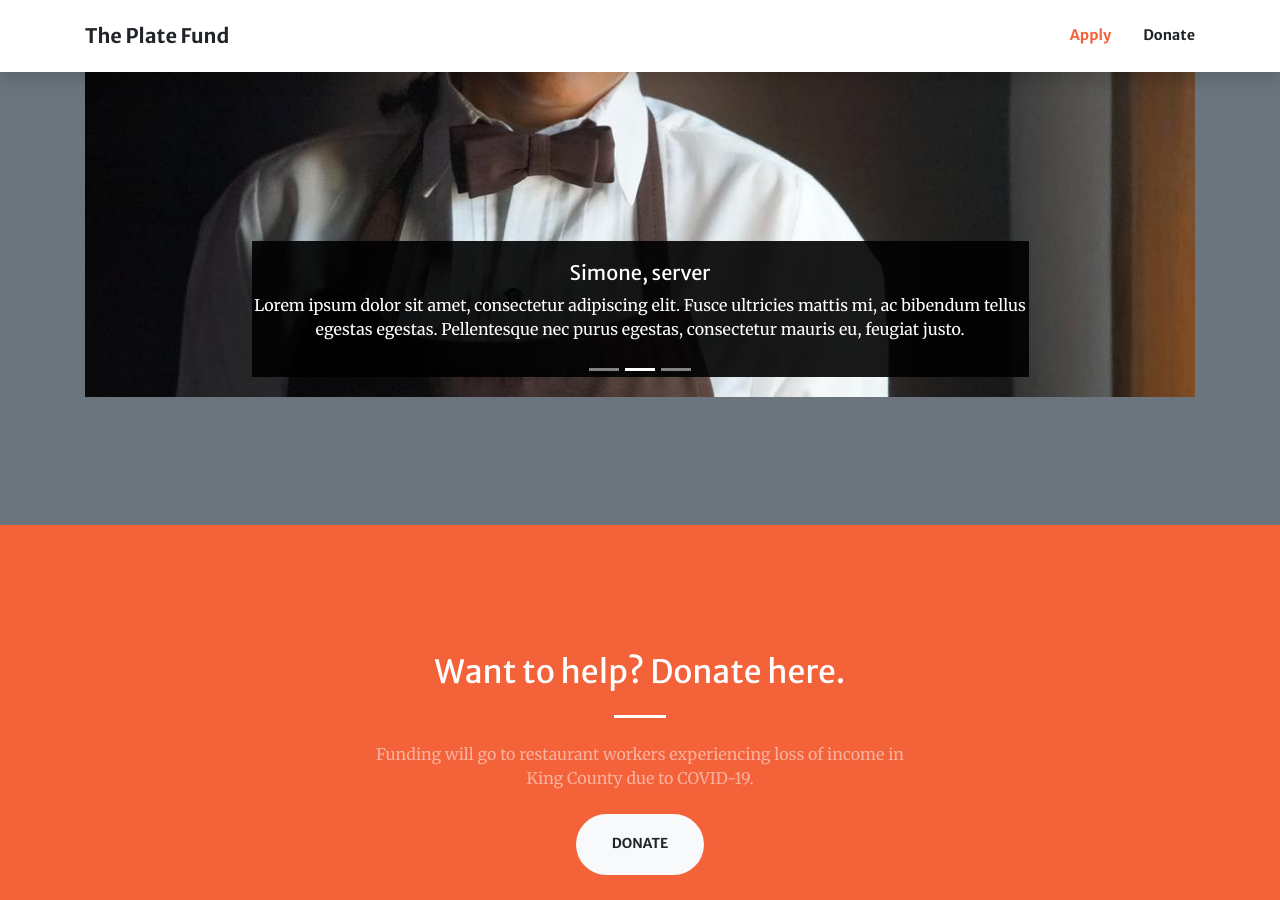
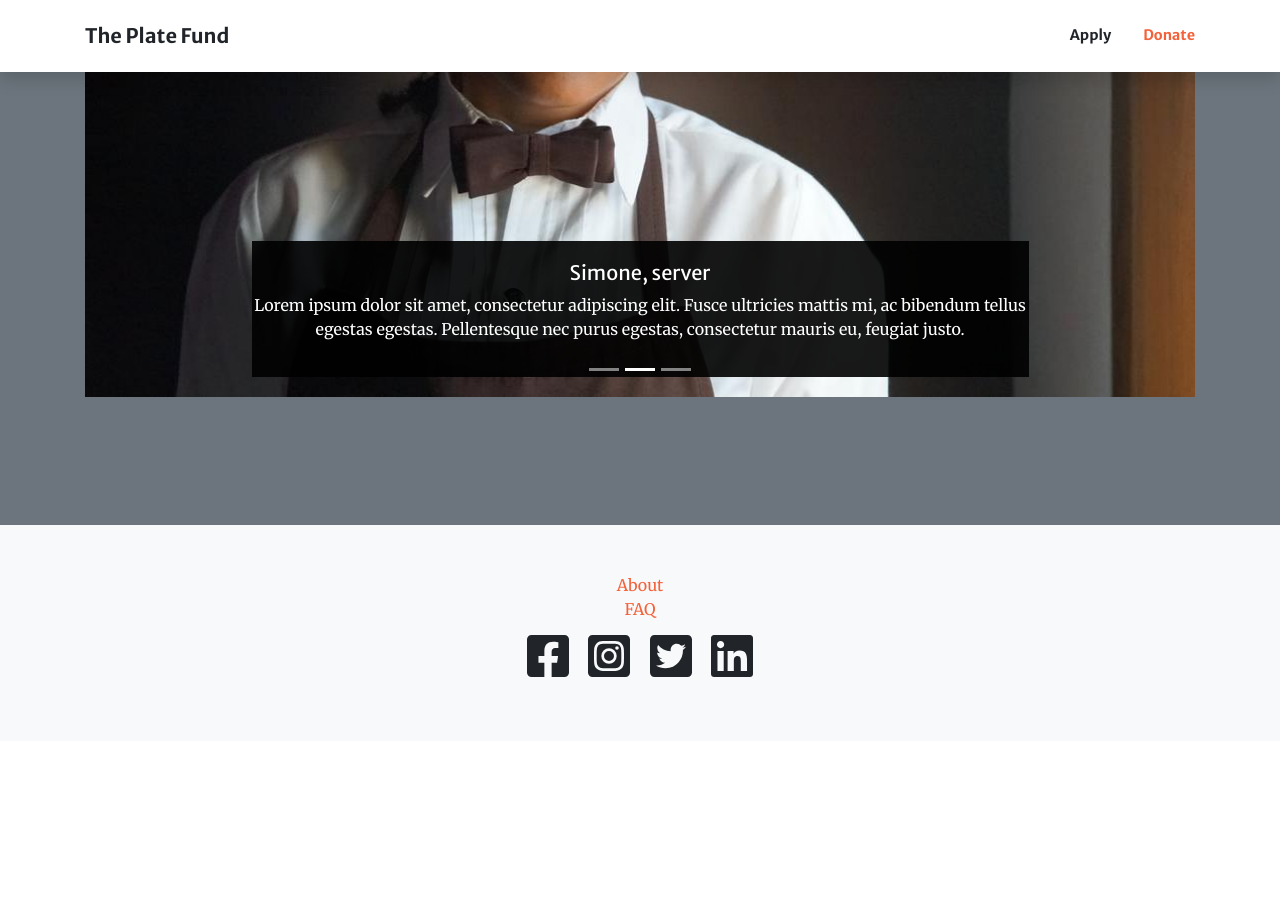
Before and after one commit to amperity/plate-fund-site, a Jekyll site: the page built from index.html, in a window 1280 px wide and 900 px high, scrolled down 1393 px. Built offline with Jekyll 4.4.1, drawn with Linux system fonts in a browser that asks for light colours; nearby versions of some CDN libraries; after the commit the page ends 2134 px from its top, so only the background shows below that; some of the changed text lies outside the part shown.

Commit message:
Add about, apply, faq pages to match site map

```diff
--- a/_includes/footer.html
+++ b/_includes/footer.html
@@ -1,10 +1,18 @@
 <footer class="bg-light py-5">
     <div class="container">
-        <div class="text-center" style="font-size: 3rem">
-            <i class="fab fa-facebook-square" style="margin-right: 0.5rem"></i>
-            <i class="fab fa-instagram-square" style="margin-right: 0.5rem"></i>
-            <i class="fab fa-twitter-square" style="margin-right: 0.5rem"></i>
-            <i class="fab fa-linkedin"></i>
+        <div class="row justify-content-center">
+            <a href="/about">About</a>
+        </div>
+        <div class="row justify-content-center">
+            <a href="/faq">FAQ</a>
+        </div>
+        <div class="row justify-content-center">
+            <div class="text-center" style="font-size: 3rem">
+                <i class="fab fa-facebook-square" style="margin-right: 0.5rem"></i>
+                <i class="fab fa-instagram-square" style="margin-right: 0.5rem"></i>
+                <i class="fab fa-twitter-square" style="margin-right: 0.5rem"></i>
+                <i class="fab fa-linkedin"></i>
+            </div>
         </div>
     </div>
 </footer>
--- a/_includes/masthead.html
+++ b/_includes/masthead.html
@@ -1,21 +1,26 @@
 <header class="masthead">
     <div class="container">
       <div class="row">
-        <div class="col-lg-6 justify-content-center ">
+        <div class="col-md-12 col-lg-6 justify-content-center ">
             <div class="row align-items-center justify-content-center text-center">
                 <div class="col-lg-10 align-self-end">
                     <h1 id="apply" class="text-uppercase text-white font-weight-bold">{{ site.headline }}</h1>
                     <hr class="divider my-4">
                 </div>
                 <div class="col-lg-8 align-self-baseline">
-              <p class="text-white-75 font-weight-light mb-5">{{ site.subtitle }}</p>
-              <a class="btn btn-primary btn-xl js-scroll-trigger" href="https://fund.uptogether.org/kingcounty" style="margin-bottom: 1rem">Apply with code</a>
-              <a class="btn btn-primary btn-xl js-scroll-trigger" href="https://fund.uptogether.org/kingcounty-code">Apply without a code</a>
+                    <p class="text-white-75 font-weight-light mb-2">{{ site.subtitle }}</p>
+                    <a class="btn btn-primary btn-xl js-scroll-trigger" href="/apply">Apply</a>
                 </div>
             </div>
             <hr class="divider my-4">
+            <div class="row justify-content-center">
+                <div class="col-lg-6 text-center">
+                    <h2 class="text-white mt-0">Want to help? Donate here.</h2>
+                    <p class="text-white-50 mb-2">Funding will go to restaurant workers experiencing loss of income in King County due to COVID-19. </p><a id="donate" class="btn btn-light btn-xl js-scroll-trigger">Donate</a></div>
             </div>
-        <div class="col-lg-6 justify-content-center">
+            <hr class="divider my-4">
+        </div>
+        <div class="col-md-12 col-lg-6 justify-content-center">
           <div class="embed-responsive embed-responsive-1by1">
             <iframe class="embed-responsive-item" src="https://www.youtube.com/embed/qq7ncjhSqtk" frameborder="0" allow="accelerometer; autoplay; encrypted-media; gyroscope; picture-in-picture" allowfullscreen></iframe>
           </div>
--- a/_includes/nav.html
+++ b/_includes/nav.html
@@ -1,10 +1,10 @@
 <!-- Navigation-->
 <nav class="navbar navbar-expand-lg navbar-light fixed-top py-3" id="mainNav">
-  <div class="container"><a class="navbar-brand js-scroll-trigger" href="#page-top">{{ site.title }}</a><button class="navbar-toggler navbar-toggler-right" type="button" data-toggle="collapse" data-target="#navbarResponsive" aria-controls="navbarResponsive" aria-expanded="false"
+  <div class="container"><a class="navbar-brand js-scroll-trigger" href="/#page-top">{{ site.title }}</a><button class="navbar-toggler navbar-toggler-right" type="button" data-toggle="collapse" data-target="#navbarResponsive" aria-controls="navbarResponsive" aria-expanded="false"
             aria-label="Toggle navigation"><span class="navbar-toggler-icon"></span></button>
         <div class="collapse navbar-collapse" id="navbarResponsive">
             <ul class="navbar-nav ml-auto my-2 my-lg-0">
-                <li class="nav-item"><a class="nav-link js-scroll-trigger" href="#apply">Apply</a></li>
+                <li class="nav-item"><a class="nav-link js-scroll-trigger" href="/apply">Apply</a></li>
                 <li class="nav-item"><a class="nav-link js-scroll-trigger" href="#donate">Donate</a></li>
             </ul>
         </div>
--- a/_layouts/front.html
+++ b/_layouts/front.html
@@ -4,9 +4,7 @@
 
 <body id="page-top">
   {% include nav.html %}
-  {% include masthead.html %}
-  {% include carousel.html %}
-  {% include donate.html %}
+  {{ content }}
   {% include scripts.html %}
 </body>
 
--- /dev/null
+++ b/about.html
@@ -0,0 +1,6 @@
+---
+permalink: /about
+layout: front
+---
+
+{% include about.html %}
--- /dev/null
+++ b/apply.html
@@ -0,0 +1,6 @@
+---
+permalink: /apply
+layout: front
+---
+
+{% include apply.html %}
--- /dev/null
+++ b/faq.html
@@ -0,0 +1,6 @@
+---
+permalink: /faq
+layout: front
+---
+
+{% include faq.html %}
--- a/index.html
+++ b/index.html
@@ -1,3 +1,6 @@
 ---
 layout: front
 ---
+
+{% include masthead.html %}
+{% include carousel.html %}
```
Also changed, not shown: _includes/about.html (added, +7 -0 lines), _includes/apply.html (added, +22 -0 lines), _includes/faq.html (added, +7 -0 lines), about.markdown (deleted, +0 -18 lines). Lines whose indentation alone changed are shown as unchanged.
